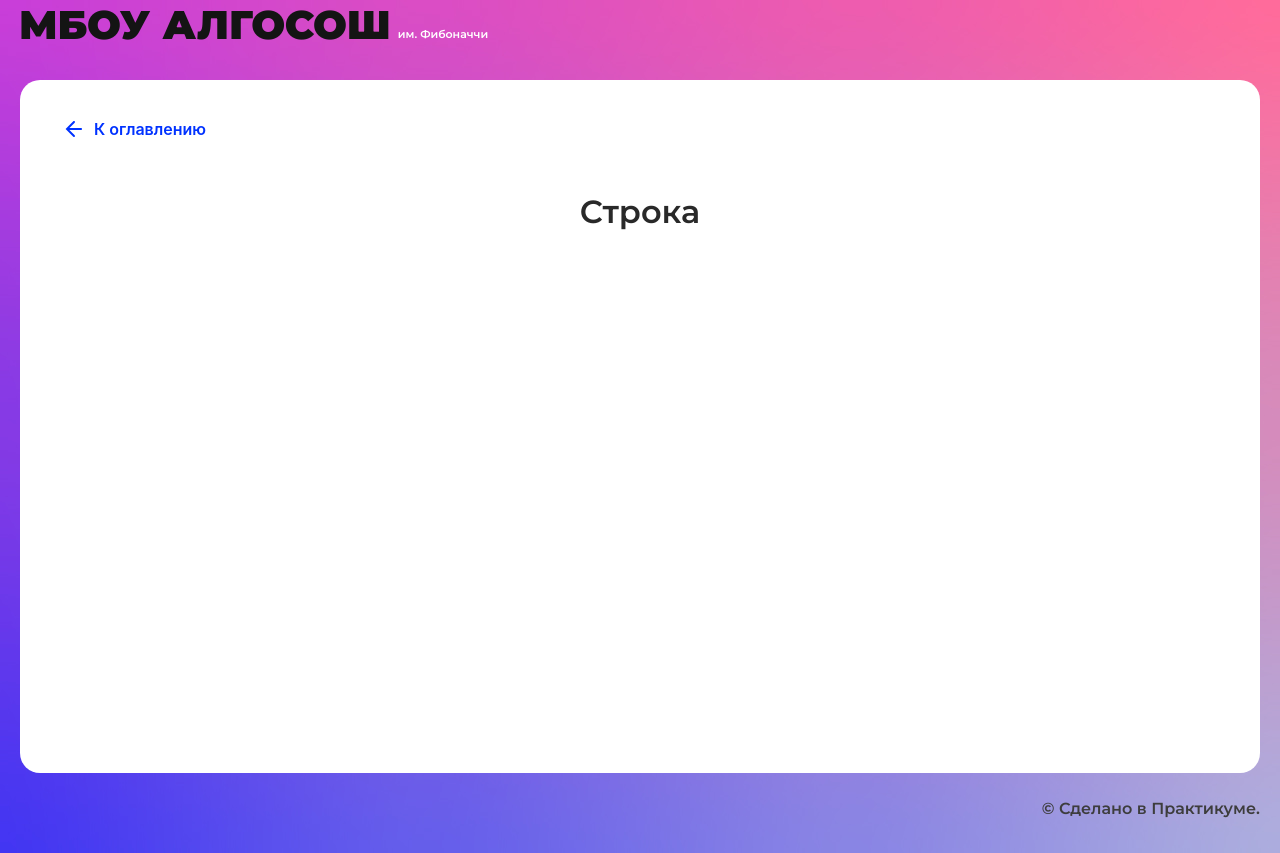
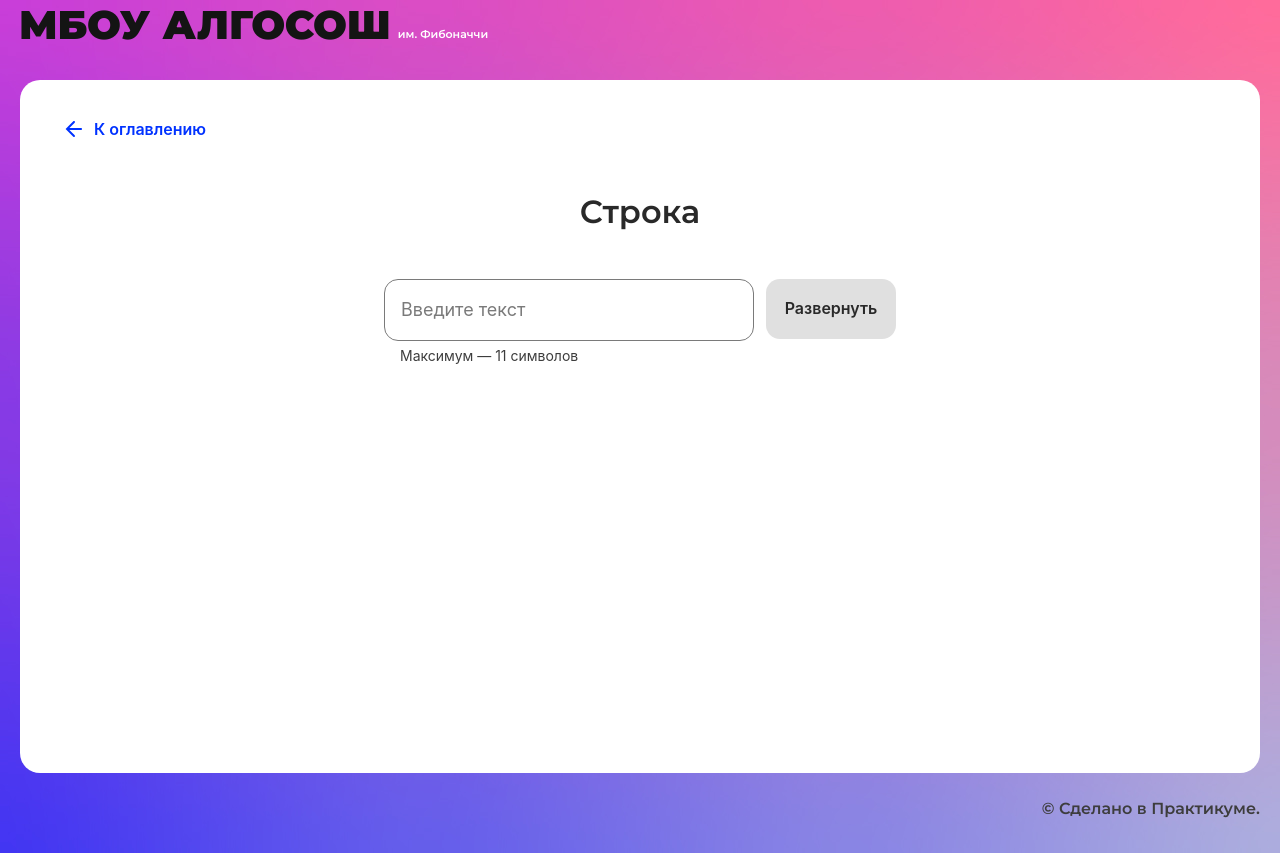
Before and after one commit to marussia1996/Algososh, a React (Create React App) app: page /recursion in a window 1280 px wide. Built offline with nearby package versions, Linux system fonts and the light colour scheme.

Commit message:
add stringreverse

```diff
--- /dev/null
+++ b/src/components/string/string.module.css
@@ -0,0 +1,14 @@
+.container{
+    margin: auto;
+    display: flex;
+    flex-direction: row;
+    max-width: 512px;
+    column-gap: 12px;
+}
+.word{
+    justify-content: center;
+    display: flex;
+    flex-direction: row;
+    margin-top: 120px;
+    column-gap: 16px;
+}
--- a/src/components/string/string.tsx
+++ b/src/components/string/string.tsx
@@ -1,10 +1,79 @@
-import React from "react";
+import React, { FormEvent, useState } from "react";
+import { ElementStates } from "../../types/element-states";
+import { Button } from "../ui/button/button";
+import { Circle } from "../ui/circle/circle";
+import { Input } from "../ui/input/input";
 import { SolutionLayout } from "../ui/solution-layout/solution-layout";
+import styles from './string.module.css';
+import {DELAY_IN_MS} from '../../constants/delays'
+type TItem = {
+  value: string;
+  color: ElementStates;
+}
+export const delay = (ms: number) => new Promise<void>((resolve) => {
+  setTimeout(() => resolve(), ms)
+})
+export const StringComponent: React.FC = () => {
+  const [string, setString] = useState<string>('');
+  const [arr, setArr] = useState<Array<TItem>>([]);
+  const [loading, setLoading] = useState<boolean>(false);
+  const onChange = (e: React.ChangeEvent<HTMLInputElement>)=>{
+    setString(e.target.value);
+  }
+  const handleClick = (e: FormEvent<HTMLFormElement> | React.FormEvent<HTMLButtonElement>) =>{
+    e.preventDefault();
+    const word = string.split('').map((value) => ({value, color: ElementStates.Default}));
+    reverseString(word)
+  }
+  const reverseString = async(word: TItem[]) =>{
+    setLoading(true);
+    //показываем всю строку (обычную)
+    setArr([...word]);
+    await delay(DELAY_IN_MS);
+    //заводим два указателя на начало и конец строки
+    let i = 0;
+    let j = word.length - 1;
+    //пока указатели не встретились выполняем перестановку
+    while(i <= j){
+      //если указатели встретились, то меняем цвет элемента на модифицированный (серединный элемент) или единственный элемент массива
+      if(j === i){
+        word[i].color = ElementStates.Modified;
+        setArr([...word]);
+      }else{
+        //отмечаем изменяемые элементы
+        word[i].color = ElementStates.Changing;
+        word[j].color = ElementStates.Changing;
+        setArr([...word]);
+        await delay(DELAY_IN_MS);
+        //меняем элементы местами
+        let tmp = word[i];
+        word[i] = word[j];
+        word[j] = tmp;
+        //отмечаем измененные элементы
+        word[i].color = ElementStates.Modified;
+        word[j].color = ElementStates.Modified;
+        setArr([...word]);
+        await delay(DELAY_IN_MS);
+      }
+      i++;
+      j--;
+    }
+    setLoading(false);
+  }
 
-export const StringComponent: React.FC = () => {
   return (
     <SolutionLayout title="Строка">
-
+      <form className={`${styles.container}`} onSubmit={handleClick}>
+        <Input isLimitText={true} maxLength={11} onChange={onChange}></Input>
+        <Button text='Развернуть' disabled={string.length > 0 ? false: true} type="submit" isLoader={loading}></Button>
+      </form>
+      <div  className={`${styles.word}`}>
+        {
+          arr.map((letter, index)=>(
+            <Circle letter={letter.value} key={index} state={letter.color} />
+          ))
+        }
+      </div>
     </SolutionLayout>
   );
 };
--- a/src/components/ui/input/input.tsx
+++ b/src/components/ui/input/input.tsx
@@ -18,7 +18,7 @@ export const Input: React.FC<InputProps> = ({
 }) => {
   const limitText =
     type === "text"
-      ? `Максимум — ${maxLength} символа`
+      ? `Максимум — ${maxLength} символов`
       : `Максимальное число — ${max}`;
 
   return (
```
Also changed, not shown: 2 other files (tests, documents, lock files or other folders).
